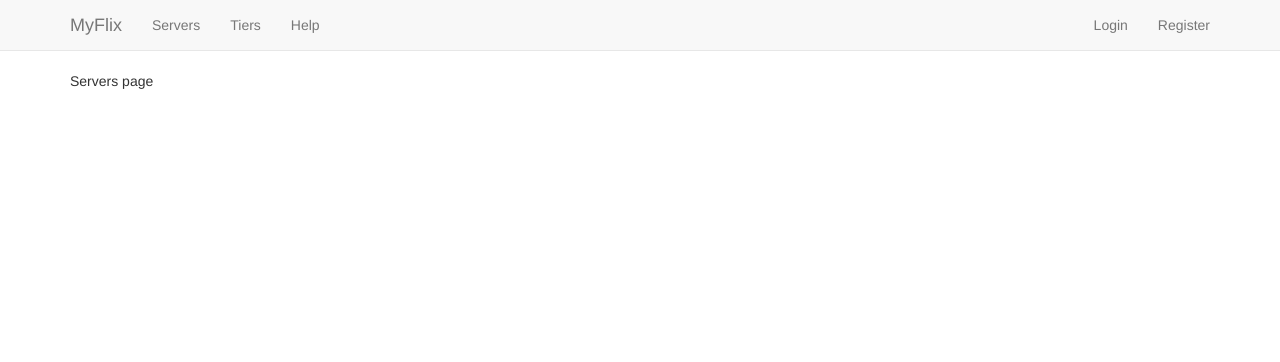
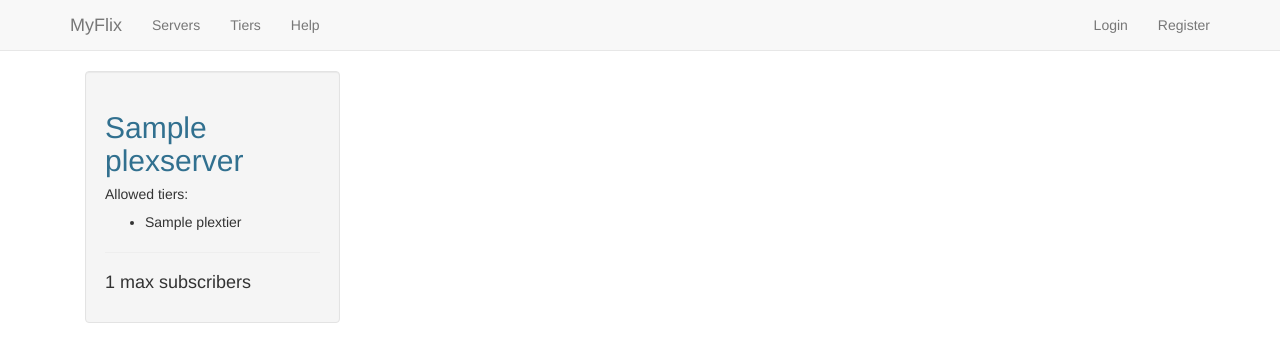
Before and after one commit to l3uddz/myflix, a Django app: template templates/core/servers.html in a window 1280 px wide. Shown: the top 362 px of the page. Run offline with Django 3.2, Linux system fonts and the light colour scheme; the template is opened without the code that fills it: values that come from a table or form of the project are taken from there, others are empty; tables that the repository leaves empty hold one stand-in row (values such as "Sample post"); parts of the project's set-up code (start-up, migrations or seed data) failed here and were passed over; some libraries are stand-ins or nearby versions.

Commit message:
tier / server template changes

```diff
--- a/myflix/app/views.py
+++ b/myflix/app/views.py
@@ -1,6 +1,6 @@
 from django.shortcuts import render
 
-from myflix.app.models import PlexTier
+from myflix.app.models import PlexTier, PlexServer
 
 
 # Create your views here.
@@ -14,7 +14,8 @@ def tiers(request):
 
 
 def servers(request):
-    return render(request, 'core/servers.html')
+    plex_servers = PlexServer.objects.all()
+    return render(request, 'core/servers.html', {'servers': plex_servers})
 
 
 def help(request):
--- a/templates/core/servers.html
+++ b/templates/core/servers.html
@@ -5,5 +5,19 @@
 {% endblock %}
 
 {% block content %}
-    <p>Servers page</p>
+    {% for server in servers %}
+        <div class="col-sm-3 col-md-3">
+            <div class="well">
+                <h2 class="text-info">{{ server.name }}</h2>
+                <h5>Allowed tiers:</h5>
+                <ul>
+                    {% for tier in server.tiers.all %}
+                        <li>{{ tier.name }}</li>
+                    {% endfor %}
+                </ul>
+                <hr>
+                <h4>{{ server.max_subscribers }} max subscribers</h4>
+            </div>
+        </div>
+    {% endfor %}
 {% endblock %}
```
Also changed, not shown: templates/core/tiers.html (+6 -2 lines).
